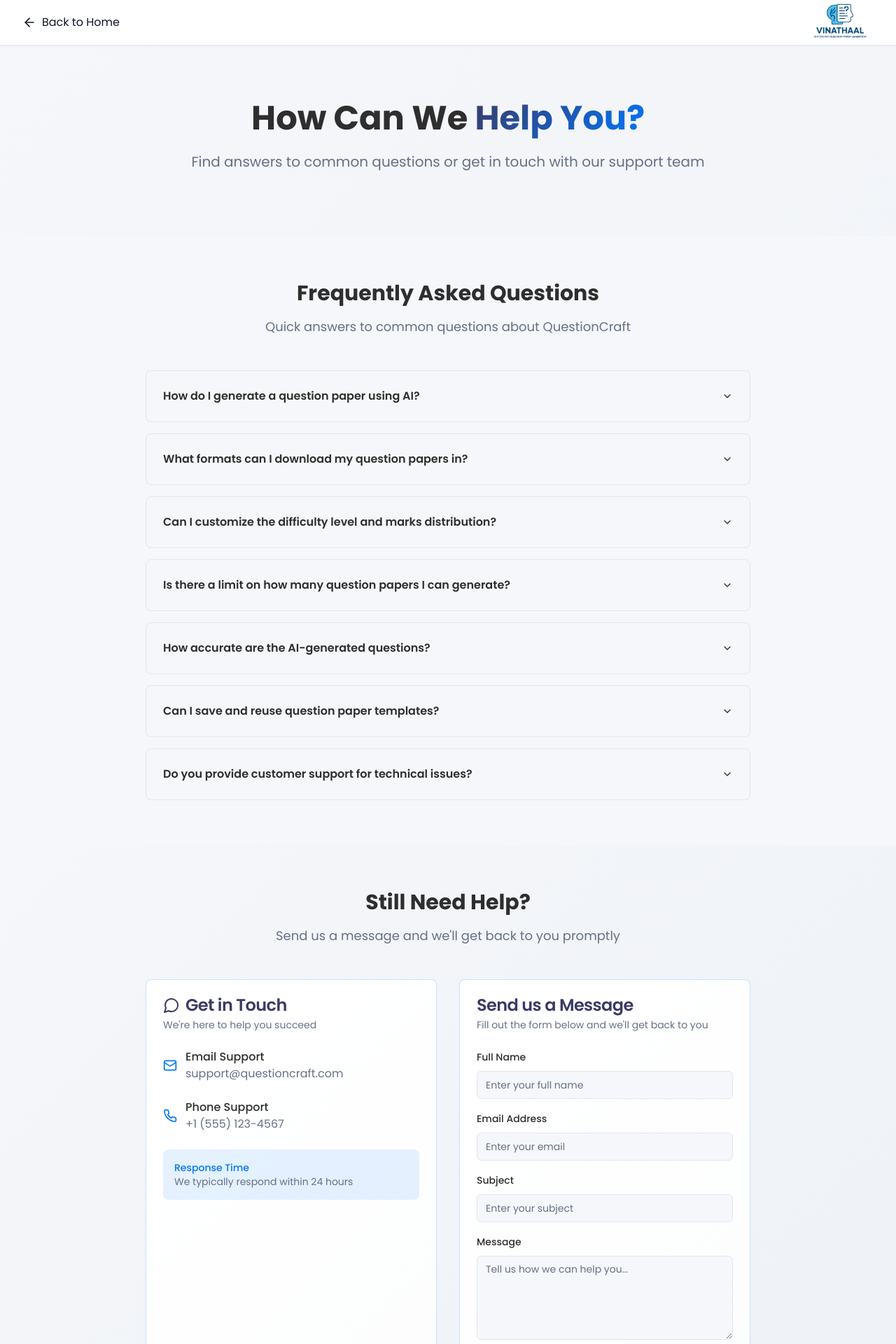
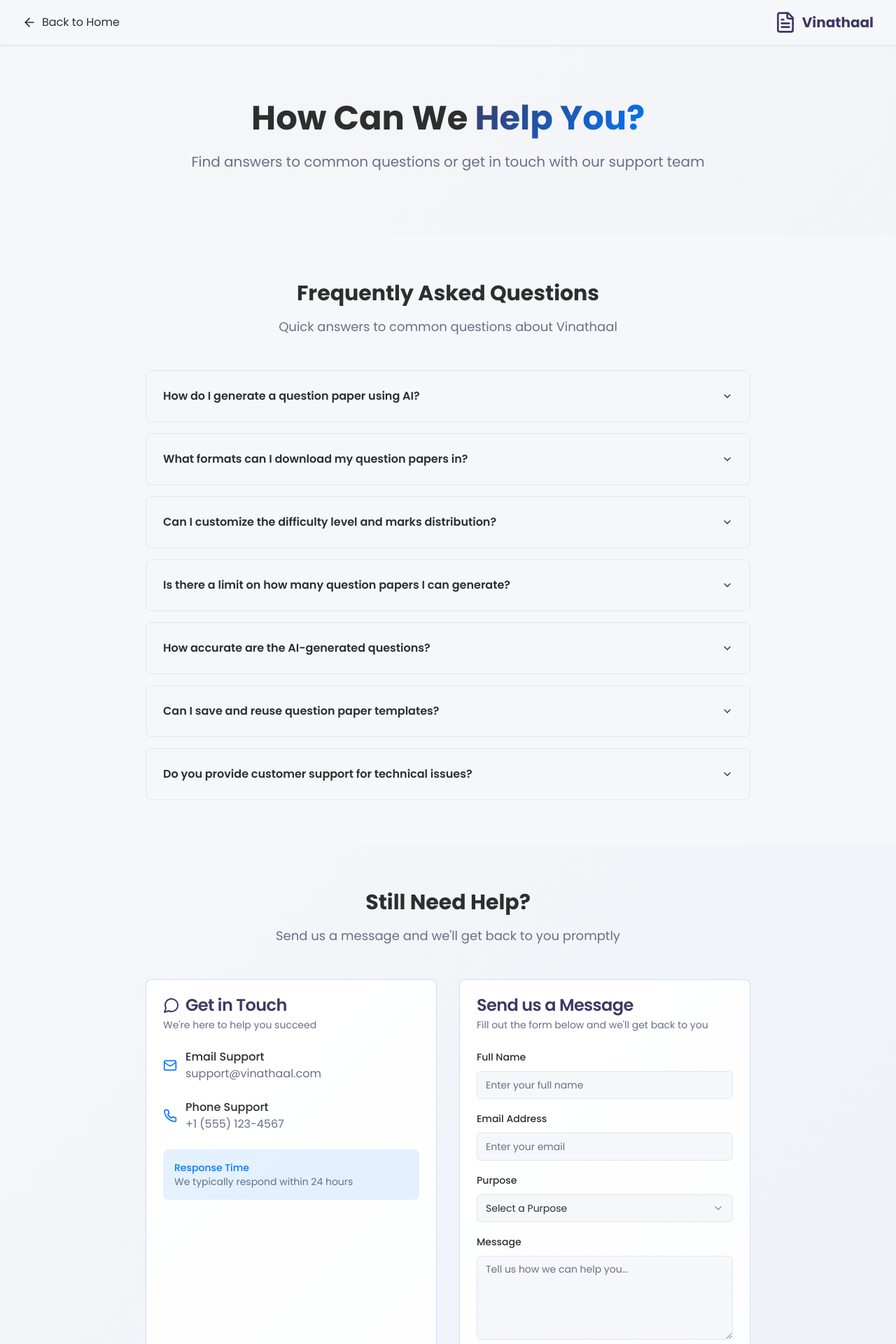
Before and after one commit to Bose14/question-craft-export, a React (Vite) app: page /support in a window 1280 px wide. Shown: the top 1920 px of the page at 70% size. Built offline with nearby package versions, Linux system fonts and the light colour scheme.

Commit message:
support page update

```diff
--- a/package.json
+++ b/package.json
@@ -3,13 +3,16 @@
   "private": true,
   "version": "0.0.0",
   "type": "module",
-  "scripts": {
+  "fullName": "Test User",
+  "email": "test@example.com"
+,  "scripts": {
     "dev": "vite",
     "build": "vite build",
     "build:dev": "vite build --mode development",
     "lint": "eslint .",
     "preview": "vite preview"
   },
+
   "dependencies": {
     "@hookform/resolvers": "^3.9.0",
     "@radix-ui/react-accordion": "^1.2.0",
--- a/src/pages/Support.tsx
+++ b/src/pages/Support.tsx
@@ -59,11 +59,24 @@ const Support = () => {
   const [isSubmitting, setIsSubmitting] = useState(false);
   const { toast } = useToast();
 
+  // Get user data from localStorage if logged in
+  const getUserData = () => {
+    try {
+      const userData = localStorage.getItem("user");
+      console.log(userData);
+      return userData ? JSON.parse(userData) : null;
+    } catch {
+      return null;
+    }
+  };
+
+  const user = getUserData();
+
   const form = useForm<ContactFormData>({
     resolver: zodResolver(contactFormSchema),
     defaultValues: {
-      fullName: "",
-      email: "",
+      fullName: user?.name || "",
+      email: user?.email || "",
       subject: "",
       message: "",
     },
@@ -141,15 +154,16 @@ const Support = () => {
 
   return (
     <div className="min-h-screen bg-gradient-hero">
-      <nav className="bg-white border-b border-slate-200 shadow-sm">
+      <nav className="bg-background border-b border-border shadow-sm">
         <div className="max-w-7xl mx-auto px-4 sm:px-6 lg:px-8">
           <div className="flex items-center justify-between h-16">
-            <Link to="/" className="flex items-center space-x-2 text-slate-900 hover:text-slate-700">
+            <Link to="/" className="flex items-center space-x-2 text-foreground hover:text-muted-foreground">
               <ArrowLeft className="w-5 h-5" />
               <span>Back to Home</span>
             </Link>
             <div className="flex items-center space-x-2">
-              <img src="/vinathaal%20logo.png" alt="Vinathaal Logo" className="h-16 w-auto object-contain" />
+              <FileText className="w-8 h-8 text-primary" />
+              <span className="text-xl font-bold text-primary">Vinathaal</span>
             </div>
           </div>
         </div>
@@ -170,7 +184,7 @@ const Support = () => {
         <div className="max-w-4xl mx-auto px-4">
           <div className="text-center mb-12">
             <h2 className="text-3xl font-bold text-foreground mb-4">Frequently Asked Questions</h2>
-            <p className="text-lg text-muted-foreground">Quick answers to common questions about QuestionCraft</p>
+            <p className="text-lg text-muted-foreground">Quick answers to common questions about Vinathaal</p>
           </div>
 
           <Accordion type="single" collapsible className="space-y-4">
@@ -209,7 +223,7 @@ const Support = () => {
                   <Mail className="w-5 h-5 text-accent" />
                   <div>
                     <p className="font-medium text-foreground">Email Support</p>
-                    <p className="text-muted-foreground">support@questioncraft.com</p>
+                    <p className="text-muted-foreground">support@vinathaal.com</p>
                   </div>
                 </div>
                 <div className="flex items-center space-x-3">
@@ -263,19 +277,30 @@ const Support = () => {
                     />
 
                     <FormField
+                      control={form.control}
                       name="subject"
                       render={({ field }) => (
                         <FormItem>
-                          <FormLabel>Subject</FormLabel>
-                          <FormControl>
-                            <Input placeholder="Enter your subject" {...field} />
-                          </FormControl>
+                          <FormLabel>Purpose</FormLabel>
+                          <Select onValueChange={field.onChange} defaultValue={field.value}>
+                            <FormControl>
+                              <SelectTrigger>
+                                <SelectValue placeholder="Select a Purpose" />
+                              </SelectTrigger>
+                            </FormControl>
+                            <SelectContent>
+                              <SelectItem value="Technical Issues">Technical Issues</SelectItem>
+                              <SelectItem value="Subscription Enquiry">Subscription Enquiry</SelectItem>
+                              <SelectItem value="Others">Others</SelectItem>
+                            </SelectContent>
+                          </Select>
                           <FormMessage />
                         </FormItem>
                       )}
                     />
 
                     <FormField
+                      control={form.control}
                       name="message"
                       render={({ field }) => (
                         <FormItem>
```
Also changed, not shown: 2 other files (tests, documents, lock files or other folders).
